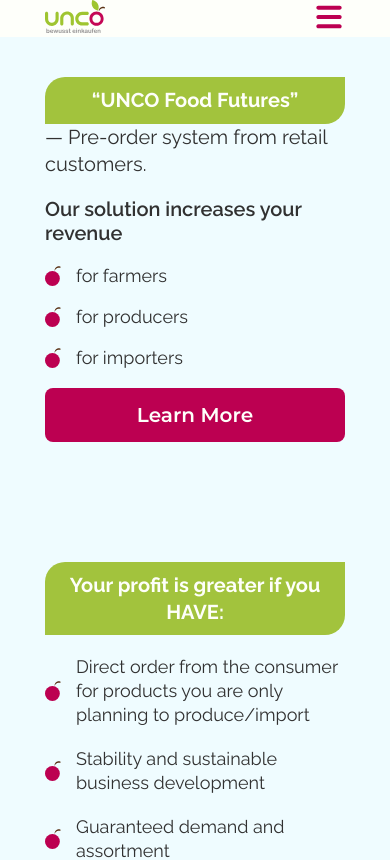
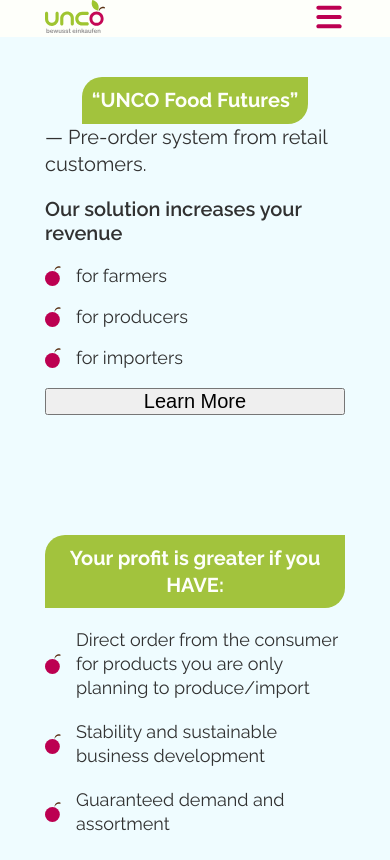
Before and after one commit to darina9/UNCO_tree, a Vue app: page / in a window 390 px wide. Shown: the top 860 px of the page. Built offline with nearby package versions, Linux system fonts and the light colour scheme.

Commit message:
Update common-styles.css

```diff
--- a/src/assets/common-styles.css
+++ b/src/assets/common-styles.css
@@ -33,7 +33,6 @@
   gap: 15px;
 }
 .green-border {
-
   display: flex;
   border-radius: 20px 0px;
   background: #a2c33d;
@@ -44,22 +43,27 @@
   line-height: 133%;
   display: inline-flex;
 }
-.btn {
+.btn-link {
   display: flex;
-  padding: 15px;
   justify-content: center;
   align-items: center;
+  padding: 15px;
   border-radius: 8px;
   background: #bc0051;
   color: #fefffa;
   font-family: Montserrat;
   font-size: 24px;
-
   font-weight: 600;
+  text-decoration: none;
   box-shadow: none !important;
-
   border: none;
 }
+
+.btn-link:hover {
+  background: #a2c33d;
+  color: #fefffa;
+}
+
 @media only screen and (max-width: 1439px) and (min-width: 768px) {
   .btn {
     font-size: 20px;
@@ -70,12 +74,10 @@
     font-size: 20px;
   }
   .green-border {
-    width: 300px ;
-  justify-content: center;
-
+    justify-content: center;
   }
-    .center {
+  /* .center {
   padding-left: calc(50% - 160px);
   padding-right: calc(50% - 160px);
+} */
 }
-}
```
